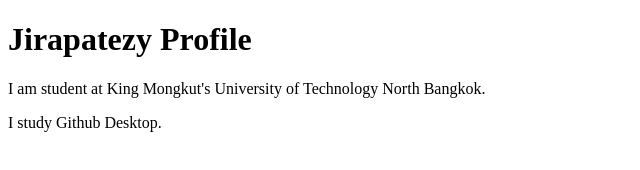
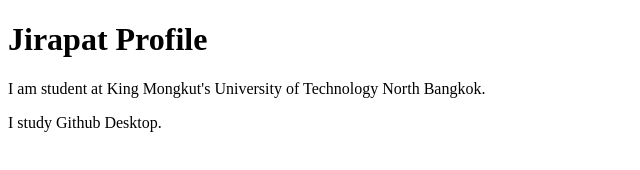
Before and after one commit to Jirapatezy/github-desktop-project_1_67, a plain HTML site: page index.html in a window 1280 px wide. Shown: the whole page, without its empty margins (0-640 px from the left). Drawn offline with Linux system fonts and the light colour scheme.

Commit message:
Revert "add some text"
This reverts commit 5f0defae77b4f419e561c3c90a01416070514550.

```diff
--- a/index.html
+++ b/index.html
@@ -7,7 +7,7 @@
     <title>Profile</title>
 </head>
 <body>
-    <h1>Jirapatezy Profile</h1>
+    <h1>Jirapat Profile</h1>
     <p>I am student at King Mongkut's University of Technology North Bangkok.</p>
     <p>I study Github Desktop.</p>
 </body>
```
